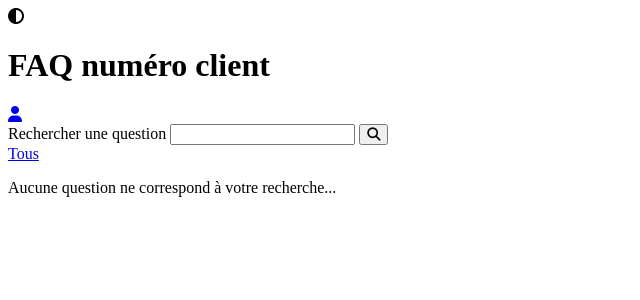
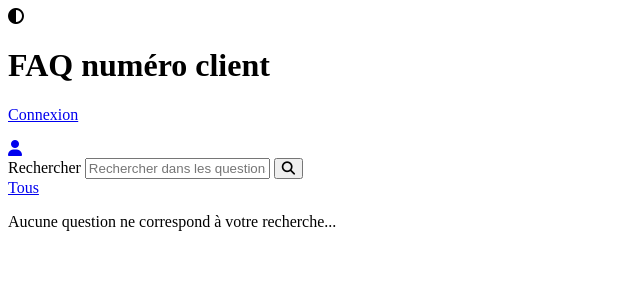
Before and after one commit to FlorentRVE/Projet_faq, a Symfony app: template templates/faq/index.html.twig in a window 1280 px wide. Shown: the top 300 px of the page, without its empty margins (0-640 px from the left). Run offline with Twig, Linux system fonts and the light colour scheme; the template is opened without the code that fills it, so the values that code supplies are empty; some libraries are stand-ins or nearby versions.

Commit message:
Modification mineure

```diff
--- a/templates/faq/index.html.twig
+++ b/templates/faq/index.html.twig
@@ -21,19 +21,21 @@
 
                 {% if is_granted('ROLE_USER') %}
                     <a href="{{ path('app_question_index') }}"  class="flex flex-col p-4 text-center transition-all hover:scale-105">
+                        <p class="font-semibold text-slate-100">Panneau d'administration</p>
                         <i class="fa-solid fa-gears text-slate-50 text-2xl text-center px-4 py-1 font-semibold"></i>
                     </a>
                 {% else %}
                     <a href="{{ path('app_login') }}"  class="flex flex-col p-4 text-center transition-all hover:scale-105">
+                        <p class="font-semibold text-slate-100">Connexion</p>
                         <i class="fa-solid fa-user text-slate-50 text-2xl text-center px-4 py-1 font-semibold"></i>
                     </a>
                 {% endif %}
             </div>
 
             {# ======================= Barre de recherche ======================#}
-            <form action="#" method="get" class="p-4 shadow-lg text-lg text-center  font-semibold">
-                <label for="search" class="text-slate-100">Rechercher une question </label>
-                <input type="text" id="search" name="search" value="{{ searchTerm }}" class="w-1/2 text-slate-900 px-2 rounded-lg">
+            <form action="#" method="get" class="p-4 shadow-lg text-lg text-center">
+                <label for="search" class="text-slate-100 font-semibold">Rechercher </label>
+                <input type="text" id="search" name="search" value="{{ searchTerm }}" class="w-1/2 text-slate-900 px-2 rounded-lg" placeholder="Rechercher dans les questions ou réponses ...">
                 <button type="submit" class="text-center px-4 py-1 hover:brightness-125 text-slate-50 text-2xl transition-all hover:scale-110"><i class="fa-solid fa-magnifying-glass"></i></button>
             </form>
 
--- a/templates/login/index.html.twig
+++ b/templates/login/index.html.twig
@@ -8,13 +8,13 @@
         <div>{{ error.messageKey|trans(error.messageData, 'security') }}</div>
     {% endif %}
 
-    <h1 class="text-center text-3xl uppercase text-slate-100 font-bold bg-slate-800 py-5 shadow-xl">Login</h1>
+    <h1 class="text-center text-3xl uppercase text-slate-100 font-bold bg-slate-800 py-5 shadow-xl">Connexion</h1>
 
     <div class="flex flex-col w-2/4 mx-auto">
         <form action="{{ path('app_login') }}" method="post" class="bg-slate-800 p-7 my-6 rounded-xl shadow-xl flex flex-col">
 
             <div class="mb-8 flex flex-col">
-                <label for="username" class="text-slate-100 uppercase font-semibold mb-2">Email:</label>
+                <label for="username" class="text-slate-100 uppercase font-semibold mb-2">Identifiant:</label>
                 <input type="text" id="username" name="_username" value="{{ last_username }}" class="p-2 rounded-lg">
             </div>
 
@@ -27,7 +27,7 @@
             <input type="hidden" name="_target_path" value="/question">
 
             <div class="self-end">
-                <button type="submit" class="btn bg-green-500 rounded-2xl text-center hover:brightness-125 shadow-lg font-bold px-7 py-3 text-lg">Login</button>
+                <button type="submit" class="btn bg-green-500 rounded-2xl text-center hover:brightness-125 shadow-lg font-bold px-7 py-3 text-lg">Se connecter</button>
             </div>
         </form>
 
--- a/templates/question/index.html.twig
+++ b/templates/question/index.html.twig
@@ -17,7 +17,7 @@
 
                 {# ============= Bouton de déconnexion ================= #}
                 <a href="{{ path('app_logout') }}"  class="flex flex-col text-center transition-all hover:scale-105 p-6">
-                    <p>Se déconnecter</p>
+                    <p class="font-semibold">Se déconnecter</p>
                     <i class="fa-solid fa-right-to-bracket text-slate-800 text-2xl text-center font-semibold"></i>
                 </a>
             </div>
```
